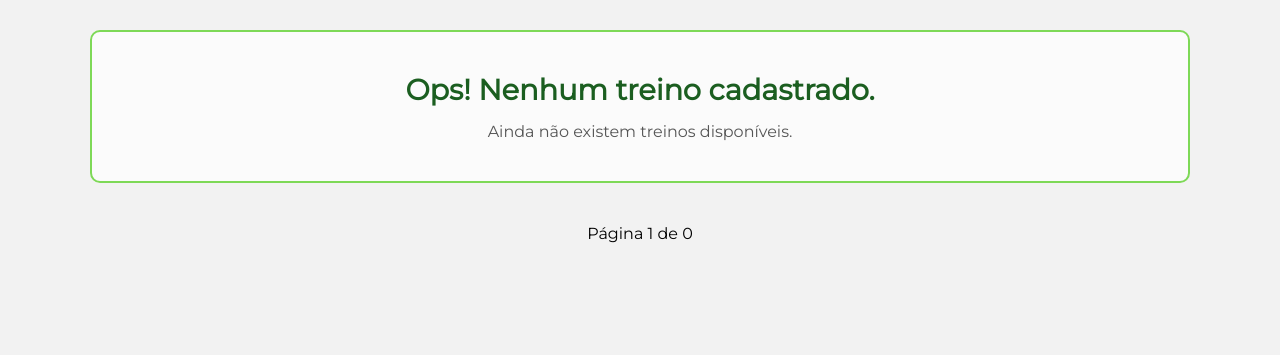
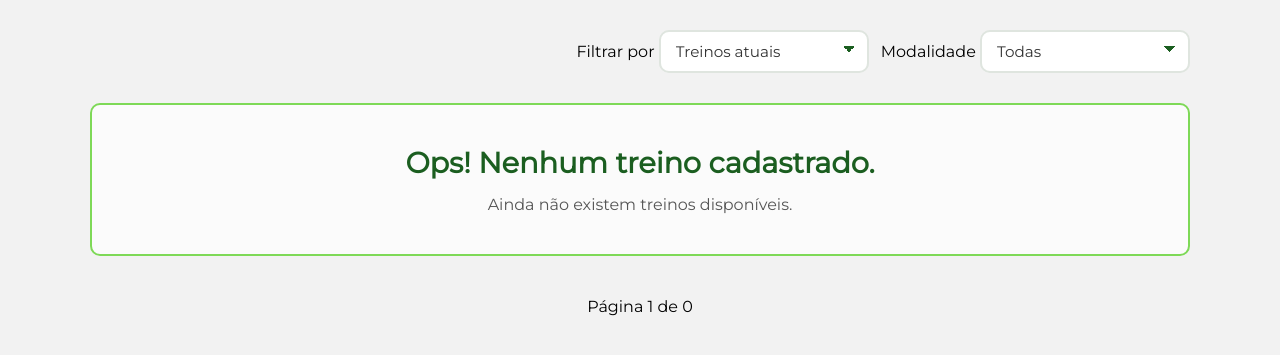
Before and after one commit to Daviddutra07/IFSports---PP, a Flask app: page /treinos/ in a window 1280 px wide. Shown: the part 188-543 px from the top of the page. Run offline with Flask 3, Linux system fonts and the light colour scheme; the visitor is signed in with stand-in values (Sample User, id 1); data comes from the database, SQL or seed files in the repository; data that the repository does not hold is empty; some libraries are stand-ins or nearby versions.

Commit message:
Filtros de tempo e modalidade na página de listar treinos

```diff
--- a/app/controllers/treinos/routes.py
+++ b/app/controllers/treinos/routes.py
@@ -20,19 +20,52 @@ def listar():
     page = request.args.get("page", 1, type=int)
     per_page = 6
 
-    query_base = (Treino.query.join(TreinoOcorrencia, TreinoOcorrencia.tro_treino_id == Treino.trn_id).filter(Treino.trn_ativo.is_(True),Treino.trn_deleted_at.is_(None),TreinoOcorrencia.tro_ativo.is_(True),TreinoOcorrencia.tro_validado_em.is_(None)).order_by(TreinoOcorrencia.tro_data.desc()).distinct())
+    modalidades = Modalidade.query.order_by(Modalidade.mod_nome).all()
+
+    query_base = (
+        TreinoOcorrencia.query
+        .join(Treino)
+        .filter(Treino.trn_deleted_at.is_(None))
+    )
 
     if current_user.usr_tipo == "professor":
-        query_base = query_base.filter(Treino.trn_pro_id == current_user.usr_id)
-        treinos_pag = query_base.paginate(page=page, per_page=per_page, error_out=False)
+        query_base = query_base.filter(
+            Treino.trn_pro_id == current_user.usr_id
+        )
+
+    status = request.args.get("status", "atuais")
+    modalidade = request.args.get("modalidade", type=int)
+
+    if status == "atuais":
+        query_base = query_base.filter(
+            Treino.trn_ativo.is_(True),
+            TreinoOcorrencia.tro_ativo.is_(True),
+            TreinoOcorrencia.tro_validado_em.is_(None)
+        )
+
+    elif status == "antigos":
+        query_base = query_base.filter(
+            TreinoOcorrencia.tro_validado_em.is_not(None)
+        )
+
+    elif status == "todos":
+        pass
+
+    if modalidade:
+        query_base = query_base.filter(Treino.trn_mod_id == modalidade)
+
+    query_base = query_base.order_by(TreinoOcorrencia.tro_data.desc())
+
+    treinos_pag = query_base.paginate(page=page,per_page=per_page,error_out=False)
+
+    if current_user.usr_tipo == "professor":
         excluir_form = TreinoExcluir()
 
-        return render_template("treinos/listar.html",treinos_pag=treinos_pag,excluir_form=excluir_form)
+        return render_template("treinos/listar.html",treinos_pag=treinos_pag,excluir_form=excluir_form,status=status,modalidade=modalidade, modalidades=modalidades)
 
-    treinos_pag = query_base.paginate(page=page, per_page=per_page, error_out=False)
     checkin_form = TreinoCheckIn()
 
-    return render_template("treinos/listar.html",treinos_pag=treinos_pag,checkin_form=checkin_form)
+    return render_template("treinos/listar.html",treinos_pag=treinos_pag,checkin_form=checkin_form,status=status,modalidade=modalidade, modalidades=modalidades)
 
 @treinos_bp.route("/criar", methods=["GET", "POST"])
 @professor_required
--- a/app/static/css/pages/treinos.css
+++ b/app/static/css/pages/treinos.css
@@ -169,6 +169,8 @@ input[type="submit"]:hover {
         grid-column: span 1;
     }
 
+
+
 }
 
 /* PÁGINA DE LISTAGEM DOS TREINOS */
@@ -213,6 +215,74 @@ input[type="submit"]:hover {
     color: white;
     letter-spacing: 2px;
     box-shadow: 1px 1px 10px 5px rgb(129, 221, 80, 0.495);
+}
+
+/* ===========================
+   FILTROS
+=========================== */
+
+.filtros-treinos{
+    max-width: 1100px;
+    margin: 0 auto 30px auto;
+
+    display: flex;
+    justify-content: flex-end;
+    align-items: center;
+    gap: 12px;
+    flex-wrap: wrap;
+}
+
+.filtros-treinos select{
+    min-width: 210px;
+    padding: 11px 42px 11px 15px;
+
+    border: 2px solid #dfe5df;
+    border-radius: 10px;
+
+    background: #fff;
+    color: #333;
+
+    font-size: .95rem;
+    font-weight: 500;
+
+    cursor: pointer;
+    transition: .2s ease;
+
+    appearance: none;
+    -webkit-appearance: none;
+    -moz-appearance: none;
+
+    background-image:
+        linear-gradient(45deg, transparent 50%, var(--verde-principal) 50%),
+        linear-gradient(135deg, var(--verde-principal) 50%, transparent 50%);
+    background-position:
+        calc(100% - 18px) calc(50% - 3px),
+        calc(100% - 12px) calc(50% - 3px);
+    background-size: 6px 6px;
+    background-repeat: no-repeat;
+}
+
+.filtros-treinos select:hover{
+    border-color: var(--verde-secundario);
+}
+
+.filtros-treinos select:focus{
+    outline: none;
+    border-color: var(--verde-secundario);
+    box-shadow: 0 0 0 3px rgba(126,217,87,.18);
+}
+
+@media (max-width:768px){
+
+    .filtros-treinos{
+        justify-content: center;
+    }
+
+    .filtros-treinos select{
+        width:100%;
+        max-width:400px;
+    }
+
 }
 
 .treinos-container {
--- a/app/templates/treinos/listar.html
+++ b/app/templates/treinos/listar.html
@@ -18,8 +18,54 @@
             {% endif %}
         </header>
 
+        <div class="barra-filtros">
+            <form method="GET" class="filtros-treinos">
+
+                <div class="campo-filtro">
+                    <label for="status">Filtrar por</label>
+
+                    <select name="status" id="status" onchange="this.form.submit()">
+                        <option value="atuais"
+                            {% if status == "atuais" %}selected{% endif %}>
+                            Treinos atuais
+                        </option>
+
+                        <option value="antigos"
+                            {% if status == "antigos" %}selected{% endif %}>
+                            Treinos antigos
+                        </option>
+
+                        <option value="todos"
+                            {% if status == "todos" %}selected{% endif %}>
+                            Todos
+                        </option>
+                    </select>
+                </div>
+
+                <div class="campo-filtro">
+                    <label for="modalidade">Modalidade</label>
+
+                    <select name="modalidade" id="modalidade" onchange="this.form.submit()">
+
+                        <option value="">Todas</option>
+
+                        {% for mod in modalidades %}
+                            <option
+                                value="{{ mod.mod_id }}"
+                                {% if modalidade == mod.mod_id %}selected{% endif %}
+                            >
+                                {{ mod.mod_nome }}
+                            </option>
+                        {% endfor %}
+                    </select>
+
+                </div>
+
+            </form>
+        </div>
+
         <section class="treinos-container">
-            {% for treino in treinos_pag.items %}
+            {% for ocorrencia in treinos_pag.items %}
                 {% include 'components/_card_treino.html' %}
             {% else %}
                 <div class="no-treinos">
@@ -31,13 +77,33 @@
 
         <div class="pagination">
             {% if treinos_pag.has_prev %}
-                <a class="page-link" href="{{ url_for('treinos.listar', page=treinos_pag.prev_num) }}">« Anterior</a>
+                <a
+                    class="page-link"
+                    href="{{ url_for(
+                        'treinos.listar',
+                        page=treinos_pag.prev_num,
+                        status=status,
+                        modalidade=modalidade
+                    ) }}"
+                >
+                    « Anterior
+                </a>
             {% endif %}
 
             <span>Página {{ treinos_pag.page }} de {{ treinos_pag.pages }}</span>
 
             {% if treinos_pag.has_next %}
-                <a class="page-link" href="{{ url_for('treinos.listar', page=treinos_pag.next_num) }}">Próxima »</a>
+                <a
+                    class="page-link"
+                    href="{{ url_for(
+                        'treinos.listar',
+                        page=treinos_pag.next_num,
+                        status=status,
+                        modalidade=modalidade
+                    ) }}"
+                >
+                    Próxima »
+                </a>
             {% endif %}
         </div>
 
```
Also changed, not shown: app/templates/components/_card_treino.html (+119 -38 lines).
